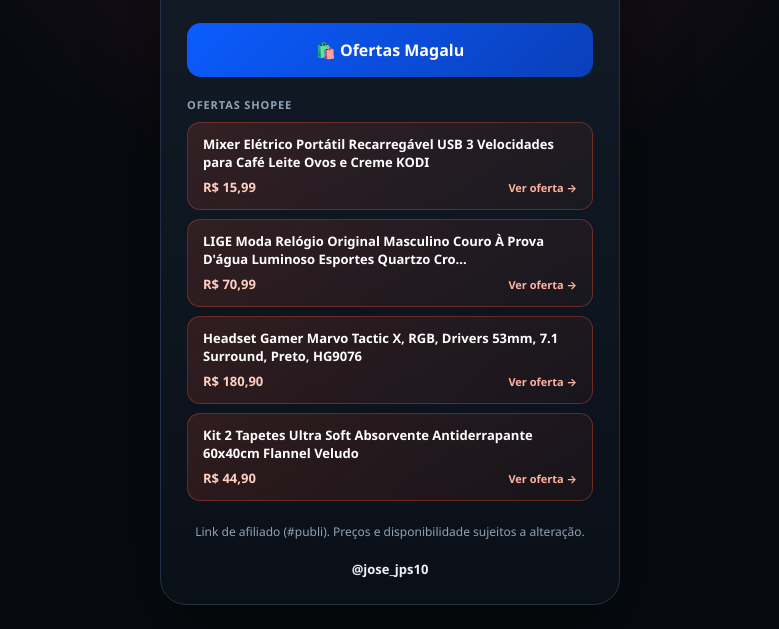
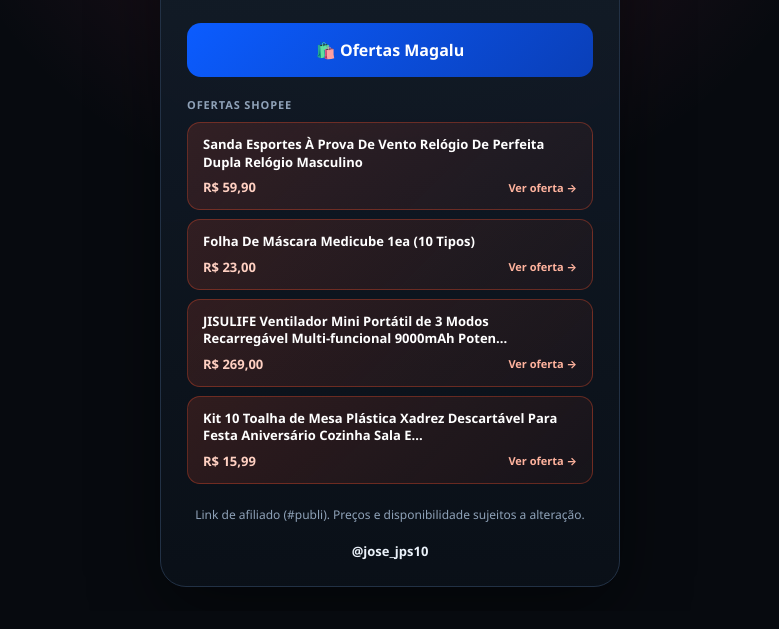
Before and after one commit to jpsalxdr-cpu/ofertas-jps, a plain HTML site: page index.html in a window 1280 px wide. Shown: the part 270-899 px from the top of the page, without its empty margins (250-1029 px from the left). Drawn offline with Linux system fonts and the light colour scheme.

Commit message:
Atualiza ofertas Shopee (automatico)

```diff
--- a/index.html
+++ b/index.html
@@ -114,7 +114,7 @@
     <h1>Ofertas da minha loja</h1>
     <p class="sub">Magalu e Shopee selecionadas para você.</p>
     <a class="btn magalu" href="https://www.magazinevoce.com.br/magazinejpsvip10/selecao/ofertasdodia/" target="_blank" rel="noopener">🛍️ Ofertas Magalu</a>
-    <div class="shopee-section"><div class="shopee-title">Ofertas Shopee</div><div class="shopee-list"><a class="shopee-item" href="https://s.shopee.com.br/5fqJkwnlsx" target="_blank" rel="noopener"><span class="shopee-name">Mixer Elétrico Portátil Recarregável USB 3 Velocidades para Café Leite Ovos e Creme KODI</span><span class="shopee-bottom"><span class="shopee-price">R$ 15,99</span><span class="shopee-go">Ver oferta →</span></span></a><a class="shopee-item" href="https://s.shopee.com.br/5VWtYdssGm" target="_blank" rel="noopener"><span class="shopee-name">LIGE Moda Relógio Original Masculino Couro À Prova D&#x27;água Luminoso Esportes Quartzo Cro...</span><span class="shopee-bottom"><span class="shopee-price">R$ 70,99</span><span class="shopee-go">Ver oferta →</span></span></a><a class="shopee-item" href="https://s.shopee.com.br/W8DbSGJBm" target="_blank" rel="noopener"><span class="shopee-name">Headset Gamer Marvo Tactic X, RGB, Drivers 53mm, 7.1 Surround, Preto, HG9076</span><span class="shopee-bottom"><span class="shopee-price">R$ 180,90</span><span class="shopee-go">Ver oferta →</span></span></a><a class="shopee-item" href="https://s.shopee.com.br/6L60YAtgni" target="_blank" rel="noopener"><span class="shopee-name">Kit 2 Tapetes Ultra Soft Absorvente Antiderrapante 60x40cm Flannel Veludo</span><span class="shopee-bottom"><span class="shopee-price">R$ 44,90</span><span class="shopee-go">Ver oferta →</span></span></a></div></div>
+    <div class="shopee-section"><div class="shopee-title">Ofertas Shopee</div><div class="shopee-list"><a class="shopee-item" href="https://s.shopee.com.br/1qdcbPfkBW" target="_blank" rel="noopener"><span class="shopee-name">Sanda Esportes À Prova De Vento Relógio De Perfeita Dupla Relógio Masculino</span><span class="shopee-bottom"><span class="shopee-price">R$ 59,90</span><span class="shopee-go">Ver oferta →</span></span></a><a class="shopee-item" href="https://s.shopee.com.br/4VeNmJZr2M" target="_blank" rel="noopener"><span class="shopee-name">Folha De Máscara Medicube 1ea (10 Tipos)</span><span class="shopee-bottom"><span class="shopee-price">R$ 23,00</span><span class="shopee-go">Ver oferta →</span></span></a><a class="shopee-item" href="https://s.shopee.com.br/30pZzZ5xmh" target="_blank" rel="noopener"><span class="shopee-name">JISULIFE Ventilador Mini Portátil de 3 Modos Recarregável Multi-funcional 9000mAh Poten...</span><span class="shopee-bottom"><span class="shopee-price">R$ 269,00</span><span class="shopee-go">Ver oferta →</span></span></a><a class="shopee-item" href="https://s.shopee.com.br/7fbPY8sFla" target="_blank" rel="noopener"><span class="shopee-name">Kit 10 Toalha de Mesa Plástica Xadrez Descartável Para Festa Aniversário Cozinha Sala E...</span><span class="shopee-bottom"><span class="shopee-price">R$ 15,99</span><span class="shopee-go">Ver oferta →</span></span></a></div></div>
     <p class="note">Link de afiliado (#publi). Preços e disponibilidade sujeitos a alteração.</p>
     <p class="handle">@jose_jps10</p>
   </main>
```
